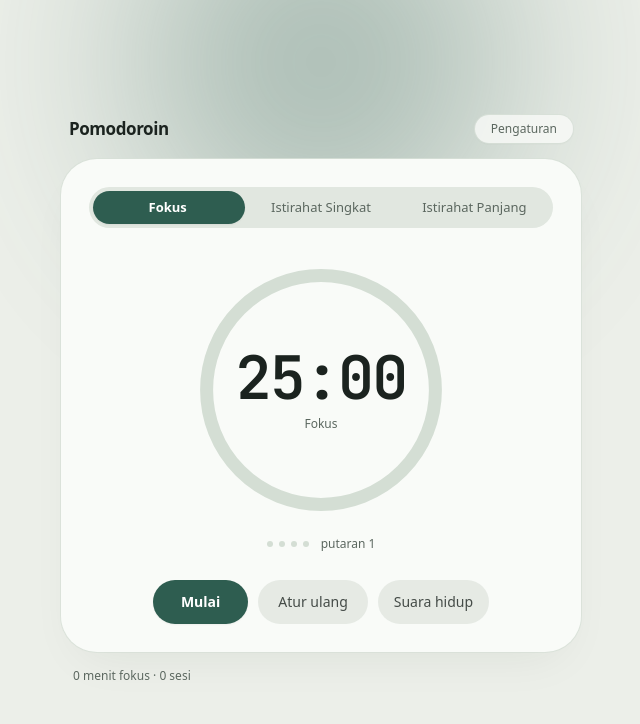
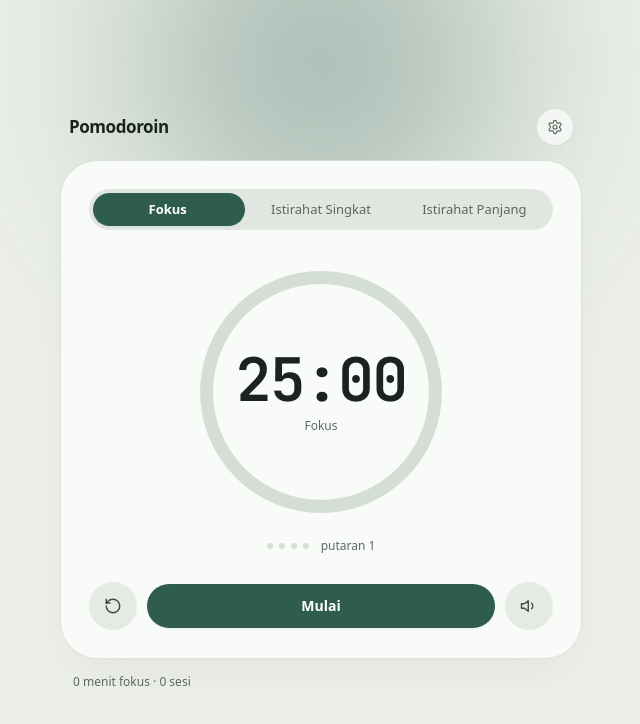
Before and after one commit to faaDNA/Pomodoroin, a Next.js app in the folder frontend/: page / in a window 1280 px wide. Shown: the top 724 px of the page, without its empty margins (319-959 px from the left). Built offline with nearby package versions, Linux system fonts and the light colour scheme; no server answers.

Commit message:
feat: icon pada setting, reset, suara

```diff
--- a/frontend/src/app/page.tsx
+++ b/frontend/src/app/page.tsx
@@ -405,9 +405,21 @@ export default function Home() {
           <button
             onClick={() => setSettingsOpen(true)}
             aria-haspopup="dialog"
-            className="hover-lift rounded-full bg-surface/80 px-4 py-1.5 text-xs font-medium text-soft shadow-xs ring-1 ring-line/80 backdrop-blur-md transition-colors hover:text-ink focus-visible:outline focus-visible:outline-2 focus-visible:outline-pine"
+            aria-label="Pengaturan"
+            className="hover-lift grid size-9 place-items-center rounded-full bg-surface/80 text-soft shadow-xs ring-1 ring-line/80 backdrop-blur-md transition-colors hover:text-ink focus-visible:outline focus-visible:outline-2 focus-visible:outline-pine"
           >
-            Pengaturan
+            <svg
+              aria-hidden
+              viewBox="0 0 24 24"
+              className="h-4 w-4"
+              fill="none"
+              stroke="currentColor"
+              strokeWidth="1.75"
+              strokeLinecap="round"
+            >
+              <path d="M12.22 2h-.44a2 2 0 0 0-2 2v.18a2 2 0 0 1-1 1.73l-.43.25a2 2 0 0 1-2 0l-.15-.08a2 2 0 0 0-2.73.73l-.22.38a2 2 0 0 0 .73 2.73l.15.1a2 2 0 0 1 1 1.72v.51a2 2 0 0 1-1 1.74l-.15.09a2 2 0 0 0-.73 2.73l.22.38a2 2 0 0 0 2.73.73l.15-.08a2 2 0 0 1 2 0l.43.25a2 2 0 0 1 1 1.73V20a2 2 0 0 0 2 2h.44a2 2 0 0 0 2-2v-.18a2 2 0 0 1 1-1.73l.43-.25a2 2 0 0 1 2 0l.15.08a2 2 0 0 0 2.73-.73l.22-.39a2 2 0 0 0-.73-2.73l-.15-.08a2 2 0 0 1-1-1.74v-.5a2 2 0 0 1 1-1.74l.15-.09a2 2 0 0 0 .73-2.73l-.22-.38a2 2 0 0 0-2.73-.73l-.15.08a2 2 0 0 1-2 0l-.43-.25a2 2 0 0 1-1-1.73V4a2 2 0 0 0-2-2z" />
+              <circle cx="12" cy="12" r="3" />
+            </svg>
           </button>
         </header>
 
@@ -511,29 +523,63 @@ export default function Home() {
                 : `${activeCfg.label} siap`}
             </p>
 
-            <div className="mt-7 grid w-full max-w-[360px] grid-cols-2 gap-2.5 sm:flex sm:w-auto sm:max-w-none sm:flex-wrap sm:items-center sm:justify-center sm:gap-2.5">
+            <div className="mt-7 flex w-full max-w-[360px] items-center justify-center gap-2.5 sm:max-w-none">
+              <button
+                onClick={reset}
+                aria-label="Atur ulang"
+                className="hover-lift grid size-12 shrink-0 place-items-center rounded-full bg-sunk/80 text-ink/80 hover:bg-sunk hover:text-ink active:scale-[0.97] focus-visible:outline focus-visible:outline-2 focus-visible:outline-pine"
+              >
+                <svg
+                  aria-hidden
+                  viewBox="0 0 24 24"
+                  className="h-4.5 w-4.5"
+                  fill="none"
+                  stroke="currentColor"
+                  strokeWidth="1.9"
+                  strokeLinecap="round"
+                  strokeLinejoin="round"
+                >
+                  <path d="M3 12a9 9 0 1 0 9-9 9.75 9.75 0 0 0-6.74 2.74L3 8" />
+                  <path d="M3 3v5h5" />
+                </svg>
+              </button>
+
               <button
                 data-primary
                 onClick={running ? pause : start}
-                className="hover-lift col-span-2 rounded-full px-7 py-3.5 text-sm font-semibold text-white shadow-xs active:scale-[0.97] focus-visible:outline focus-visible:outline-2 focus-visible:outline-pine sm:col-span-1 sm:py-3"
+                className="hover-lift min-w-0 flex-1 rounded-full bg-sunk px-7 py-3.5 text-sm font-semibold text-white shadow-xs active:scale-[0.97] focus-visible:outline focus-visible:outline-2 focus-visible:outline-pine sm:py-3"
                 style={{ backgroundColor: activeCfg.accent }}
               >
                 {running ? "Jeda" : "Mulai"}
               </button>
 
               <button
-                onClick={reset}
-                className="hover-lift rounded-full bg-sunk/80 px-5 py-3.5 text-sm font-medium text-ink/80 hover:bg-sunk hover:text-ink active:scale-[0.97] focus-visible:outline focus-visible:outline-2 focus-visible:outline-pine sm:py-3"
-              >
-                Atur ulang
-              </button>
-
-              <button
                 onClick={() => setMuted((v) => !v)}
                 aria-pressed={muted}
-                className="hover-lift rounded-full bg-sunk/80 px-4 py-3.5 text-sm font-medium text-ink/80 hover:bg-sunk hover:text-ink active:scale-[0.97] focus-visible:outline focus-visible:outline-2 focus-visible:outline-pine sm:py-3"
+                aria-label="Suara"
+                className="hover-lift grid size-12 shrink-0 place-items-center rounded-full bg-sunk/80 text-ink/80 hover:bg-sunk hover:text-ink active:scale-[0.97] focus-visible:outline focus-visible:outline-2 focus-visible:outline-pine"
               >
-                {muted ? "Suara mati" : "Suara hidup"}
+                <svg
+                  aria-hidden
+                  viewBox="0 0 24 24"
+                  className="h-4.5 w-4.5"
+                  fill="none"
+                  stroke="currentColor"
+                  strokeWidth="1.9"
+                  strokeLinecap="round"
+                  strokeLinejoin="round"
+                >
+                  <path d="M11 5 6 9H2v6h4l5 4z" />
+                  {muted ? (
+                    <>
+                      <path d="m17 9 4 6M21 9l-4 6" />
+                    </>
+                  ) : (
+                    <>
+                      <path d="M15.54 8.46a5 5 0 0 1 0 7.07" />
+                    </>
+                  )}
+                </svg>
               </button>
             </div>
           </div>
```
Also changed, not shown: 1 other file (tests, documents, lock files or other folders).
